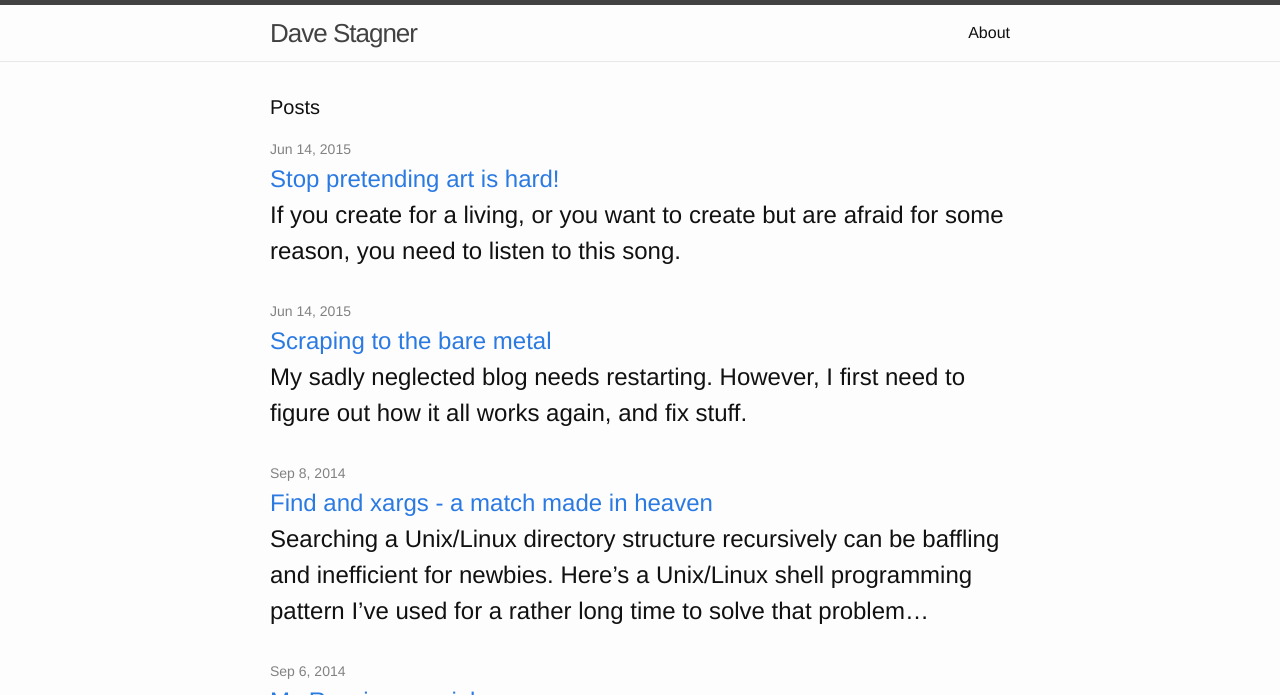
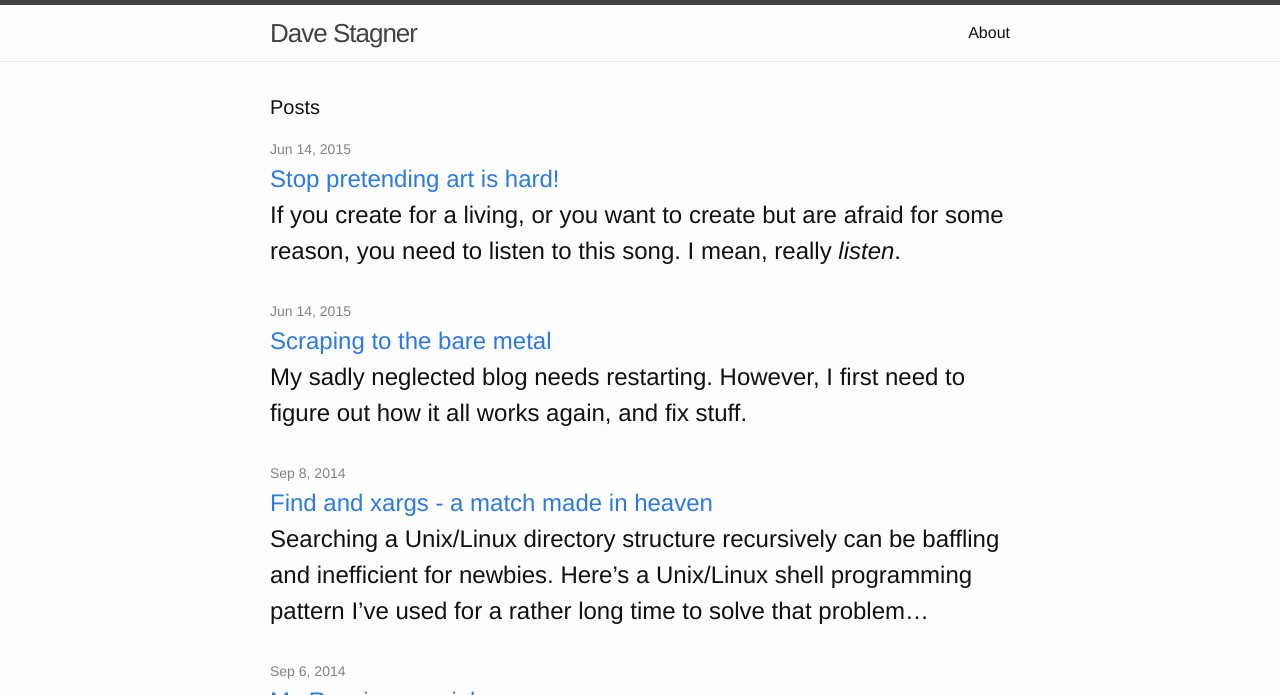
Before and after one commit to dstagner/dstagner.github.io, a Jekyll site: the page built from index.html, in a window 1280 px wide and 900 px high, cut to the strip 0-695 px from the top of the window. Built offline with Jekyll 4.4.1, drawn with Linux system fonts in a browser that asks for light colours; the list of posts is cut into pages by our own code.

Commit message:
Updated 2015-06-14-stop-pretending-art-is-hard.md

```diff
--- a/_posts/2015-06-14-stop-pretending-art-is-hard.md
+++ b/_posts/2015-06-14-stop-pretending-art-is-hard.md
@@ -1,9 +1,11 @@
 ---
 layout: post
-title: Stop pretending art is hard!
+title: "Stop pretending art is hard!"
 comments: true
+published: true
 ---
 
-If you create for a living, or you want to create but are afraid for some reason, you need to listen to this song.
+
+If you create for a living, or you want to create but are afraid for some reason, you need to listen to this song. I mean, really *listen*.
 
 <iframe width="560" height="315" src="https://www.youtube.com/embed/njDQsQpFIqA" frameborder="0" allowfullscreen></iframe>
```
